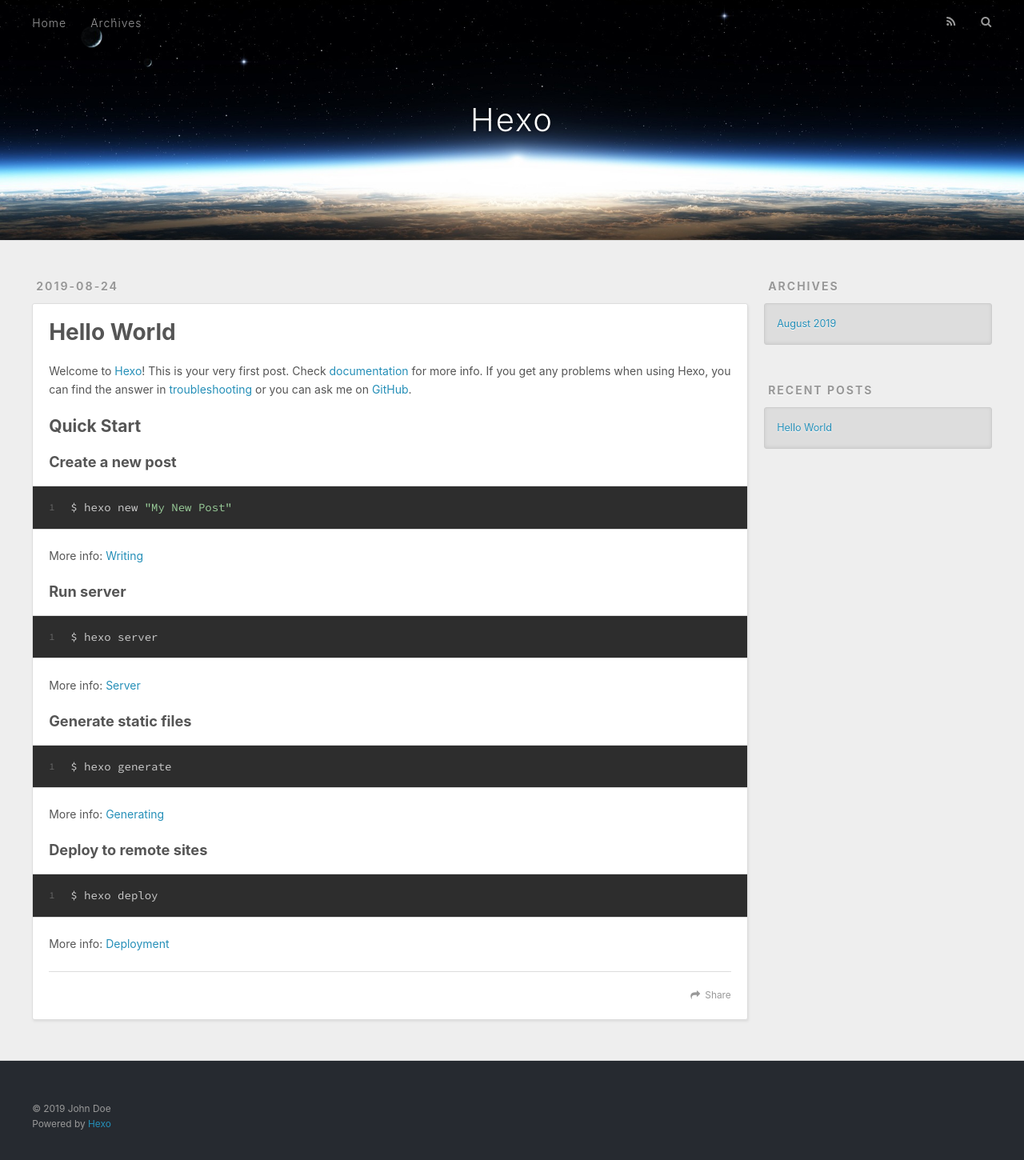
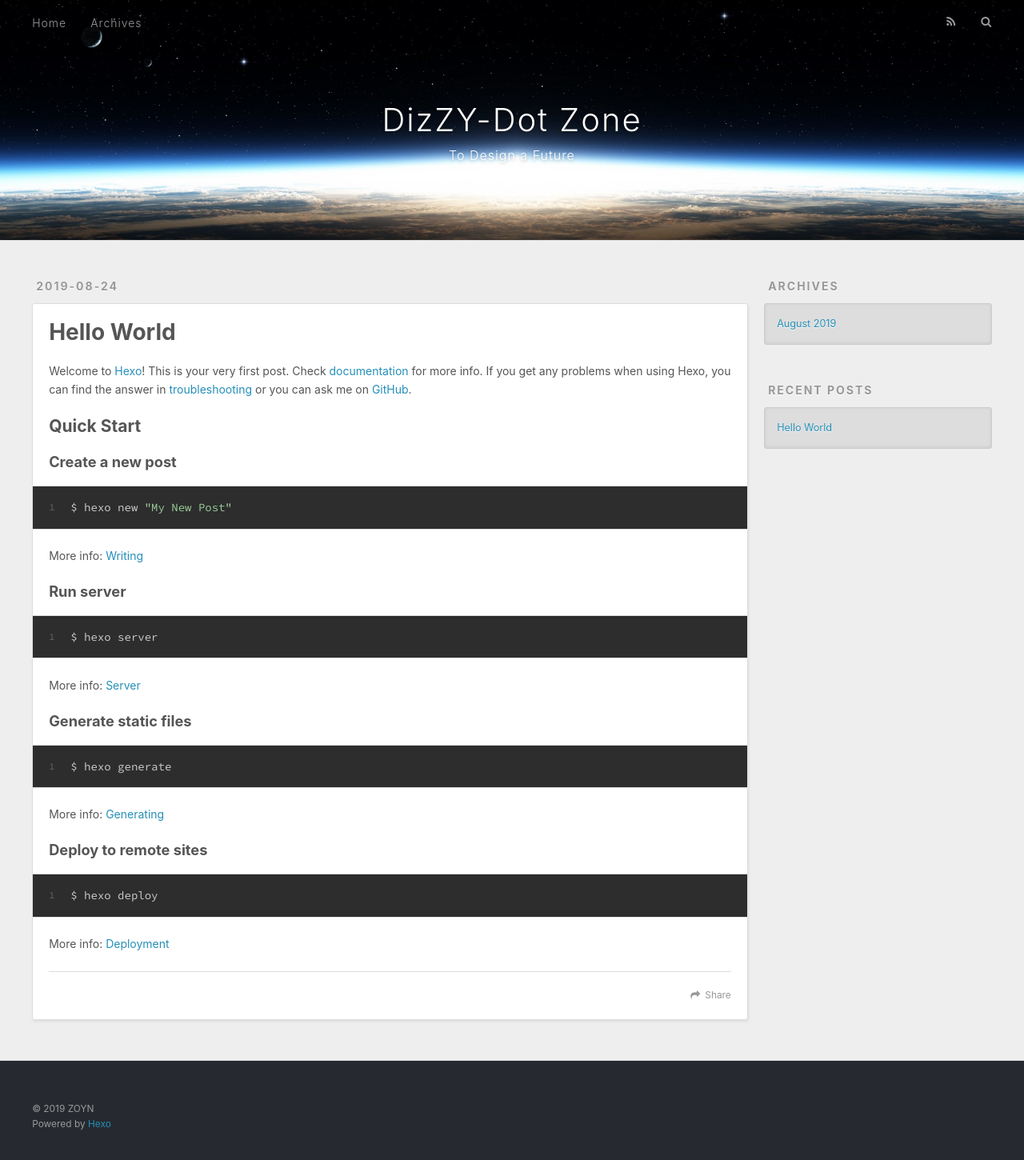
Before and after one commit to DizZY-Dot/DizZY-Dot.github.io, a plain HTML site: page index.html in a window 1280 px wide. Shown: the whole page at 80% size. Drawn offline with nearby package versions, Linux system fonts and the light colour scheme.

Commit message:
Site updated: 2019-09-21 12:37:12

```diff
--- a/index.html
+++ b/index.html
@@ -5,17 +5,17 @@
 
 
 
-  <title>Hexo</title>
+  <title>DizZY-Dot Zone</title>
   <meta name="viewport" content="width=device-width, initial-scale=1, maximum-scale=1">
   <meta property="og:type" content="website">
-<meta property="og:title" content="Hexo">
+<meta property="og:title" content="DizZY-Dot Zone">
 <meta property="og:url" content="http://DizZY-Dot.github.io/index.html">
-<meta property="og:site_name" content="Hexo">
+<meta property="og:site_name" content="DizZY-Dot Zone">
 <meta property="og:locale" content="en">
 <meta name="twitter:card" content="summary">
-<meta name="twitter:title" content="Hexo">
+<meta name="twitter:title" content="DizZY-Dot Zone">
 
-    <link rel="alternate" href="/atom.xml" title="Hexo" type="application/atom+xml">
+    <link rel="alternate" href="/atom.xml" title="DizZY-Dot Zone" type="application/atom+xml">
 
 
     <link rel="icon" href="/favicon.png">
@@ -34,8 +34,12 @@
   <div id="header-outer" class="outer">
     <div id="header-title" class="inner">
       <h1 id="logo-wrap">
-        <a href="/" id="logo">Hexo</a>
+        <a href="/" id="logo">DizZY-Dot Zone</a>
       </h1>
+
+        <h2 id="subtitle-wrap">
+          <a href="/" id="subtitle">To Design a Future</a>
+        </h2>
 
     </div>
     <div id="header-inner" class="inner">
@@ -101,7 +105,7 @@
 
     </div>
     <footer class="article-footer">
-      <a data-url="http://DizZY-Dot.github.io/2019/08/24/hello-world/" data-id="cjzpbrjt40000l0v93plczmsw" class="article-share-link">Share</a>
+      <a data-url="http://DizZY-Dot.github.io/2019/08/24/hello-world/" data-id="ck0t2a3h40000xgv94025fsef" class="article-share-link">Share</a>
 
 
     </footer>
@@ -157,7 +161,7 @@
 
   <div class="outer">
     <div id="footer-info" class="inner">
-      &copy; 2019 John Doe<br>
+      &copy; 2019 ZOYN<br>
       Powered by <a href="http://hexo.io/" target="_blank">Hexo</a>
     </div>
   </div>
```
Also changed, not shown: 2019/08/24/hello-world/index.html (+10 -6 lines), archives/2019/08/index.html (+11 -7 lines), archives/2019/index.html (+11 -7 lines), archives/index.html (+11 -7 lines).
